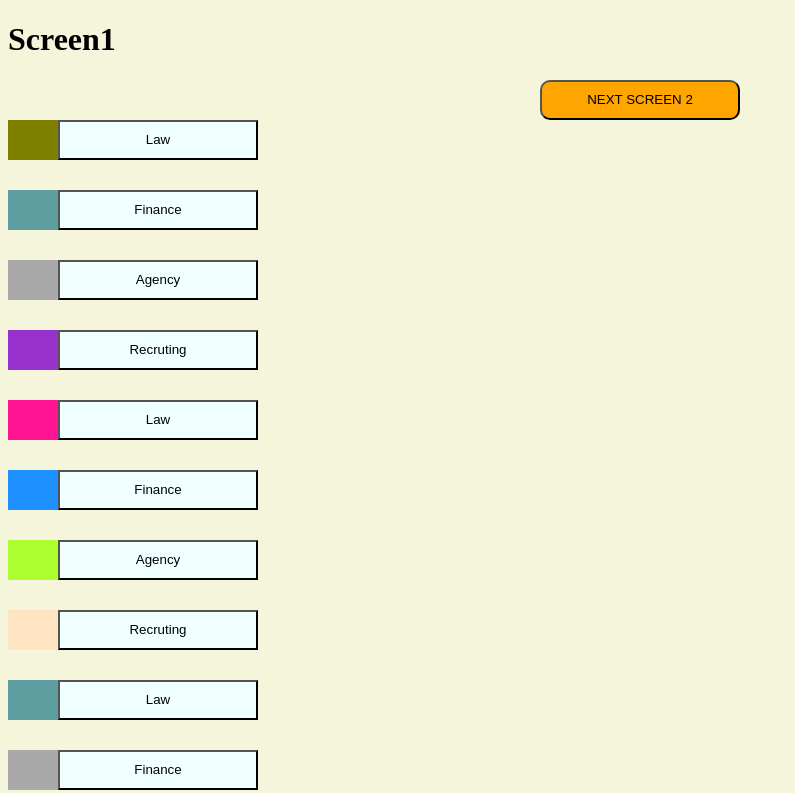
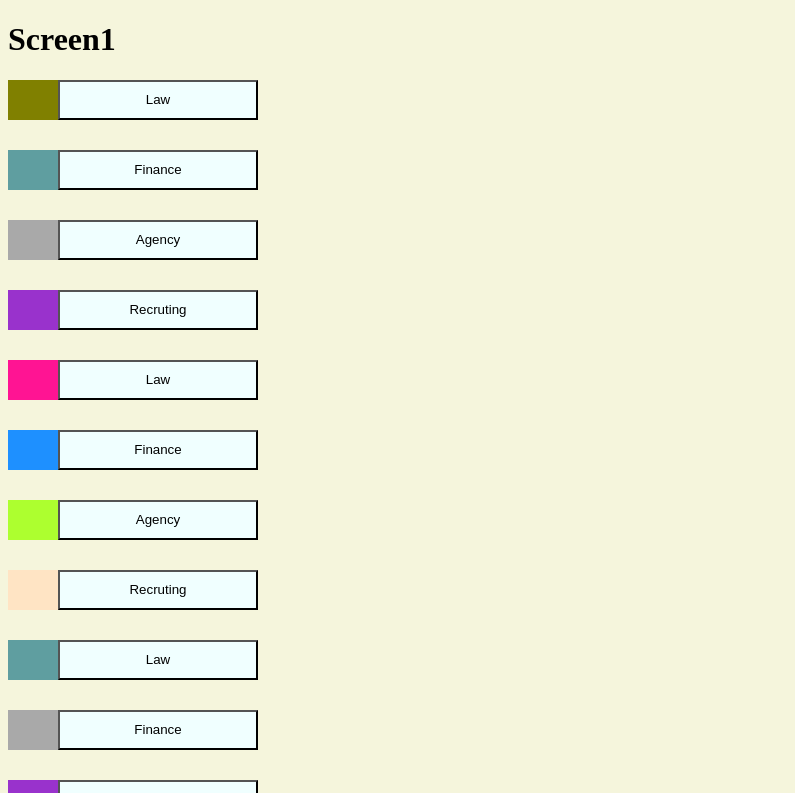
Before and after one commit to Lavitr/proofOfConcept, a React app: page / in a window 1280 px wide. Shown: the top 793 px of the page, without its empty margins (0-795 px from the left). Built offline with nearby package versions, Linux system fonts and the light colour scheme.

Commit message:
Main screen fixed

```diff
--- a/src/containers/ListColored.js
+++ b/src/containers/ListColored.js
@@ -21,17 +21,11 @@ const styleScreenButton = {
 let ListColored = ({ stateObject, userSelected, nextScreen }) => (
     <div >
         <h1>Screen1</h1>
-        <button
-            style={{ ...styleButton, ...styleScreenButton }}
-            onClick={() => { nextScreen(); }}
-        >
-            NEXT SCREEN 2
-        </button>
         {
             data.columns.map((item, index) => (
                 <div key={index}>
                     <div style={{ float: 'left', width: '50px', height: '40px', backgroundColor: colors[index] }}></div>
-                    <button style={styleButton} onClick={() => { userSelected(item.name); }}>
+                    <button style={styleButton} onClick={nextScreen}>
                         {item.name}
                     </button>
                 </div>
```
